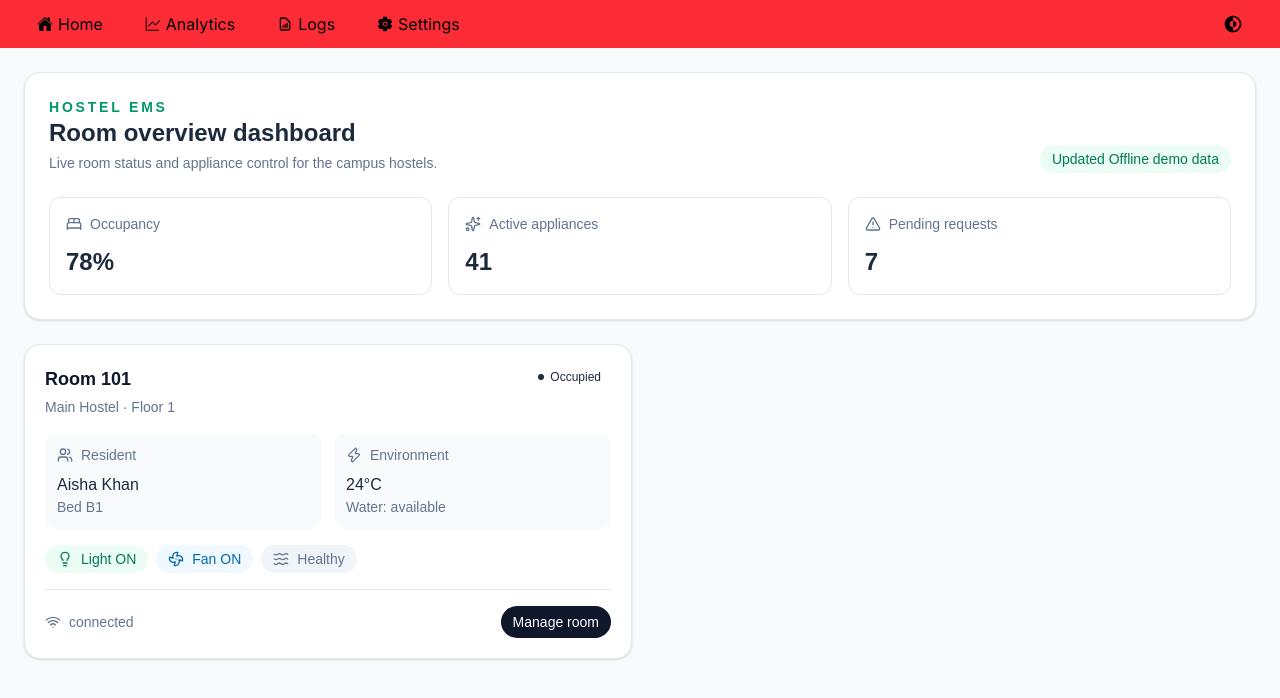
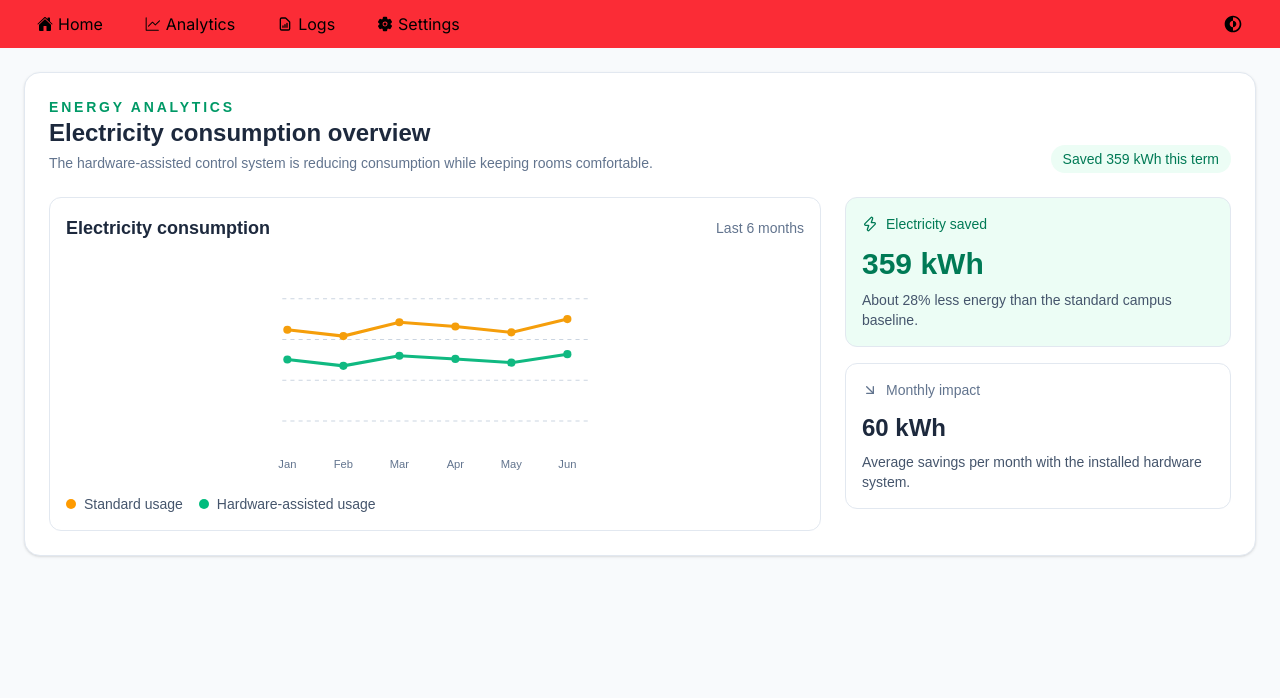
Before and after one commit to HeyImGurman/S-07-Sustainable-Living-Campaign-for-Student-Hostels, a React (Vite) app in the folder hostel-ems/: page /analytics in a window 1280 px wide. Shown: the top 698 px of the page. Built offline with nearby package versions, Linux system fonts and the light colour scheme; no server answers.

Commit message:
Added analytics page

```diff
--- a/hostel-ems/src/App.jsx
+++ b/hostel-ems/src/App.jsx
@@ -1,5 +1,6 @@
 import { useEffect, useState } from 'react';
-import { BrowserRouter } from 'react-router-dom';
+import { BrowserRouter, Navigate, Route, Routes } from 'react-router-dom';
+import Analytics from './components/Analytics';
 import Dashboard from './components/Dashboard';
 import TaskBar from './components/TaskBar';
 
@@ -13,7 +14,11 @@ export default function App() {
   return (
     <BrowserRouter>
       <TaskBar darkMode={darkMode} setDarkMode={setDarkMode} />
-      <Dashboard darkMode={darkMode} setDarkMode={setDarkMode} />
+      <Routes>
+        <Route path="/" element={<Dashboard darkMode={darkMode} setDarkMode={setDarkMode} />} />
+        <Route path="/analytics" element={<Analytics />} />
+        <Route path="*" element={<Navigate to="/" replace />} />
+      </Routes>
     </BrowserRouter>
   );
 }
--- /dev/null
+++ b/hostel-ems/src/components/Analytics.jsx
@@ -0,0 +1,133 @@
+import { ArrowDownRight, Zap } from 'lucide-react';
+
+const monthlyData = [
+  { month: 'Jan', baseline: 210, current: 154 },
+  { month: 'Feb', baseline: 198, current: 142 },
+  { month: 'Mar', baseline: 224, current: 161 },
+  { month: 'Apr', baseline: 216, current: 155 },
+  { month: 'May', baseline: 205, current: 148 },
+  { month: 'Jun', baseline: 230, current: 164 },
+];
+
+const totalBaseline = monthlyData.reduce((sum, item) => sum + item.baseline, 0);
+const totalCurrent = monthlyData.reduce((sum, item) => sum + item.current, 0);
+const totalSaved = totalBaseline - totalCurrent;
+const savingsPercent = Math.round((totalSaved / totalBaseline) * 100);
+const maxValue = Math.max(...monthlyData.map((item) => Math.max(item.baseline, item.current)));
+
+function buildPoints(items, key) {
+  return items
+    .map((item, index) => {
+      const x = 35 + index * 55;
+      const y = 180 - (item[key] / maxValue) * 120;
+      return `${x},${y}`;
+    })
+    .join(' ');
+}
+
+export default function Analytics() {
+  return (
+    <div className="min-h-screen bg-slate-50 p-6 text-slate-800 dark:bg-slate-950 dark:text-slate-100">
+      <div className="mx-auto flex max-w-7xl flex-col gap-6">
+        <div className="rounded-2xl border border-slate-200 bg-white p-6 shadow-sm dark:border-slate-800 dark:bg-slate-900">
+          <div className="flex flex-col gap-3 md:flex-row md:items-end md:justify-between">
+            <div>
+              <p className="text-sm font-semibold uppercase tracking-[0.2em] text-emerald-600">Energy analytics</p>
+              <h1 className="text-2xl font-semibold">Electricity consumption overview</h1>
+              <p className="mt-1 text-sm text-slate-500 dark:text-slate-400">
+                The hardware-assisted control system is reducing consumption while keeping rooms comfortable.
+              </p>
+            </div>
+            <div className="rounded-full bg-emerald-50 px-3 py-1 text-sm font-medium text-emerald-700 dark:bg-emerald-950/60 dark:text-emerald-400">
+              Saved {totalSaved} kWh this term
+            </div>
+          </div>
+
+          <div className="mt-6 grid gap-6 lg:grid-cols-[2fr_1fr]">
+            <div className="rounded-xl border border-slate-200 p-4 dark:border-slate-800">
+              <div className="flex items-center justify-between">
+                <h2 className="text-lg font-semibold">Electricity consumption</h2>
+                <span className="text-sm text-slate-500 dark:text-slate-400">Last 6 months</span>
+              </div>
+
+              <svg viewBox="0 0 360 220" className="mt-4 h-56 w-full">
+                {[0, 1, 2, 3].map((line) => (
+                  <line
+                    key={line}
+                    x1="30"
+                    x2="330"
+                    y1={40 + line * 40}
+                    y2={40 + line * 40}
+                    stroke="#cbd5e1"
+                    strokeDasharray="4 4"
+                  />
+                ))}
+
+                <polyline
+                  fill="none"
+                  stroke="#f59e0b"
+                  strokeWidth="3"
+                  points={buildPoints(monthlyData, 'baseline')}
+                />
+                <polyline
+                  fill="none"
+                  stroke="#10b981"
+                  strokeWidth="3"
+                  points={buildPoints(monthlyData, 'current')}
+                />
+
+                {monthlyData.map((item, index) => {
+                  const x = 35 + index * 55;
+                  const baselineY = 180 - (item.baseline / maxValue) * 120;
+                  const currentY = 180 - (item.current / maxValue) * 120;
+                  return (
+                    <g key={item.month}>
+                      <circle cx={x} cy={baselineY} r="4" fill="#f59e0b" />
+                      <circle cx={x} cy={currentY} r="4" fill="#10b981" />
+                      <text x={x} y="206" textAnchor="middle" className="fill-slate-500 text-[11px]">
+                        {item.month}
+                      </text>
+                    </g>
+                  );
+                })}
+              </svg>
+
+              <div className="mt-3 flex flex-wrap items-center gap-4 text-sm text-slate-600 dark:text-slate-300">
+                <div className="flex items-center gap-2">
+                  <span className="h-2.5 w-2.5 rounded-full bg-amber-500" /> Standard usage
+                </div>
+                <div className="flex items-center gap-2">
+                  <span className="h-2.5 w-2.5 rounded-full bg-emerald-500" /> Hardware-assisted usage
+                </div>
+              </div>
+            </div>
+
+            <div className="space-y-4">
+              <div className="rounded-xl border border-slate-200 bg-emerald-50 p-4 dark:border-slate-800 dark:bg-emerald-950/40">
+                <div className="flex items-center gap-2 text-sm font-medium text-emerald-700 dark:text-emerald-400">
+                  <Zap size={16} /> Electricity saved
+                </div>
+                <p className="mt-3 text-3xl font-semibold text-emerald-700 dark:text-emerald-300">
+                  {totalSaved} kWh
+                </p>
+                <p className="mt-2 text-sm text-slate-600 dark:text-slate-300">
+                  About {savingsPercent}% less energy than the standard campus baseline.
+                </p>
+              </div>
+
+              <div className="rounded-xl border border-slate-200 p-4 dark:border-slate-800">
+                <div className="flex items-center gap-2 text-sm text-slate-500 dark:text-slate-400">
+                  <ArrowDownRight size={16} /> Monthly impact
+                </div>
+                <p className="mt-3 text-2xl font-semibold">{Math.round(totalSaved / monthlyData.length)} kWh</p>
+                <p className="mt-2 text-sm text-slate-600 dark:text-slate-300">
+                  Average savings per month with the installed hardware system.
+                </p>
+              </div>
+            </div>
+          </div>
+        </div>
+      </div>
+    </div>
+  );
+}
--- a/hostel-ems/src/components/TaskBar.jsx
+++ b/hostel-ems/src/components/TaskBar.jsx
@@ -1,30 +1,44 @@
-import { IoHome, IoSearch, IoSettings } from 'react-icons/io5';
-import { GoGraph } from "react-icons/go";
-import { HiOutlineDocumentReport } from "react-icons/hi";
-import { CgDarkMode } from "react-icons/cg";
+import { IoHome, IoSettings } from 'react-icons/io5';
+import { GoGraph } from 'react-icons/go';
+import { HiOutlineDocumentReport } from 'react-icons/hi';
+import { CgDarkMode } from 'react-icons/cg';
+import { Link } from 'react-router-dom';
 import '../index.css';
 
 export default function Taskbar({ darkMode, setDarkMode }) {
-
   function toggleMode() {
     setDarkMode(!darkMode);
   }
 
-  console.log(darkMode)
+  return (
+    <div className="w-screen font-pliant font-brand">
+      <div className="flex h-[3rem] w-screen items-center justify-left gap-[2rem] bg-red-500 pl-[2rem]">
+        <Link to="/" className="flex items-center justify-center gap-[5px] rounded-[5px] px-[5px] py-[5px] transition-colors duration-300 ease-in-out hover:bg-red-400">
+          <IoHome />
+          <p>Home</p>
+        </Link>
 
-  return(
-    <div className='w-screen font-pliant font-brand'>
-      <div className='w-screen h-[3rem] flex justify-left pl-[2rem] items-center bg-red-500 gap-[2rem]'>
+        <Link to="/analytics" className="flex items-center justify-center gap-[5px] rounded-[5px] px-[5px] py-[5px] transition-colors duration-300 ease-in-out hover:bg-red-400">
+          <GoGraph />
+          <p>Analytics</p>
+        </Link>
 
-        <div className='flex justify-center rounded-[5px] pl-[5px] pr-[5px] items-center gap-[5px] cursor-pointer transition-colors duration-300 ease-in-out hover:bg-red-400'><IoHome /><p>Home</p></div>
+        <div className="flex items-center justify-center gap-[5px] rounded-[5px] px-[5px] py-[5px] transition-colors duration-300 ease-in-out hover:bg-red-400">
+          <HiOutlineDocumentReport />
+          <p>Logs</p>
+        </div>
 
-        <div className='flex justify-center rounded-[5px] pl-[5px] pr-[5px] items-center gap-[5px] cursor-pointer transition-colors duration-300 ease-in-out hover:bg-red-400'><GoGraph /><p>Analytics</p></div>
+        <div className="flex items-center justify-center gap-[5px] rounded-[5px] px-[5px] py-[5px] transition-colors duration-300 ease-in-out hover:bg-red-400">
+          <IoSettings />
+          <p>Settings</p>
+        </div>
 
-        <div className='flex justify-center rounded-[5px] pl-[5px] pr-[5px] items-center gap-[5px] cursor-pointer transition-colors duration-300 ease-in-out hover:bg-red-400'><HiOutlineDocumentReport /><p>Logs</p></div>
-
-        <div className='flex justify-center rounded-[5px] pl-[5px] pr-[5px] items-center gap-[5px] cursor-pointer transition-colors duration-300 ease-in-out hover:bg-red-400'><IoSettings /><p>Settings</p></div>
-
-        <button className='ml-auto mr-[2rem] rounded-[5px] pl-[5px] pr-[5px] pt-[5px] pb-[5px] cursor-pointer transition-colors duration-300 ease-in-out hover:bg-red-400' onClick={toggleMode}><CgDarkMode size={20}/></button>
+        <button
+          className="ml-auto mr-[2rem] rounded-[5px] px-[5px] py-[5px] transition-colors duration-300 ease-in-out hover:bg-red-400"
+          onClick={toggleMode}
+        >
+          <CgDarkMode size={20} />
+        </button>
       </div>
     </div>
   );
```
